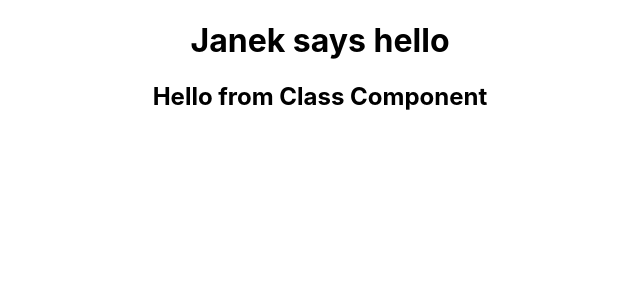
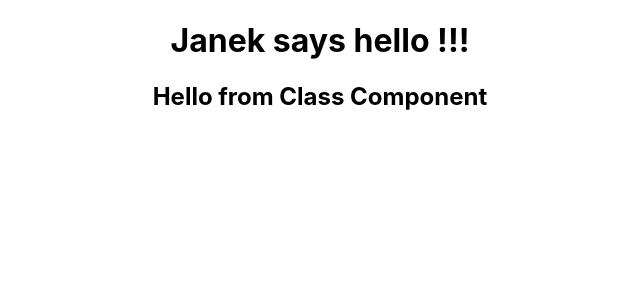
Before and after one commit to JanekJaniak/HelloReact, a React (Create React App) app: page / in a window 1280 px wide. Shown: the top 300 px of the page, without its empty margins (320-960 px from the left). Built offline with nearby package versions, Linux system fonts and the light colour scheme.

Commit message:
Test JSX

```diff
--- a/src/components/hello.js
+++ b/src/components/hello.js
@@ -2,13 +2,17 @@ import React from 'react'
 
 //named export
 export const Hello = () => {
-//   return <h1>Janek says hello !!!</h1>
-// }
+  return  (
+      <div id='1' custom='testCustomData'>
+        <h1>Janek says hello !!!</h1>
+      </div>
+  )
+}
 
-  return React.createElement(
+  {/* return React.createElement(
     'div',
     {id: 1, customData: 'testCustomData'},
     React.createElement('h1', null, 'Janek says hello')
   )
-}
+} */}
 // export default hello
```
